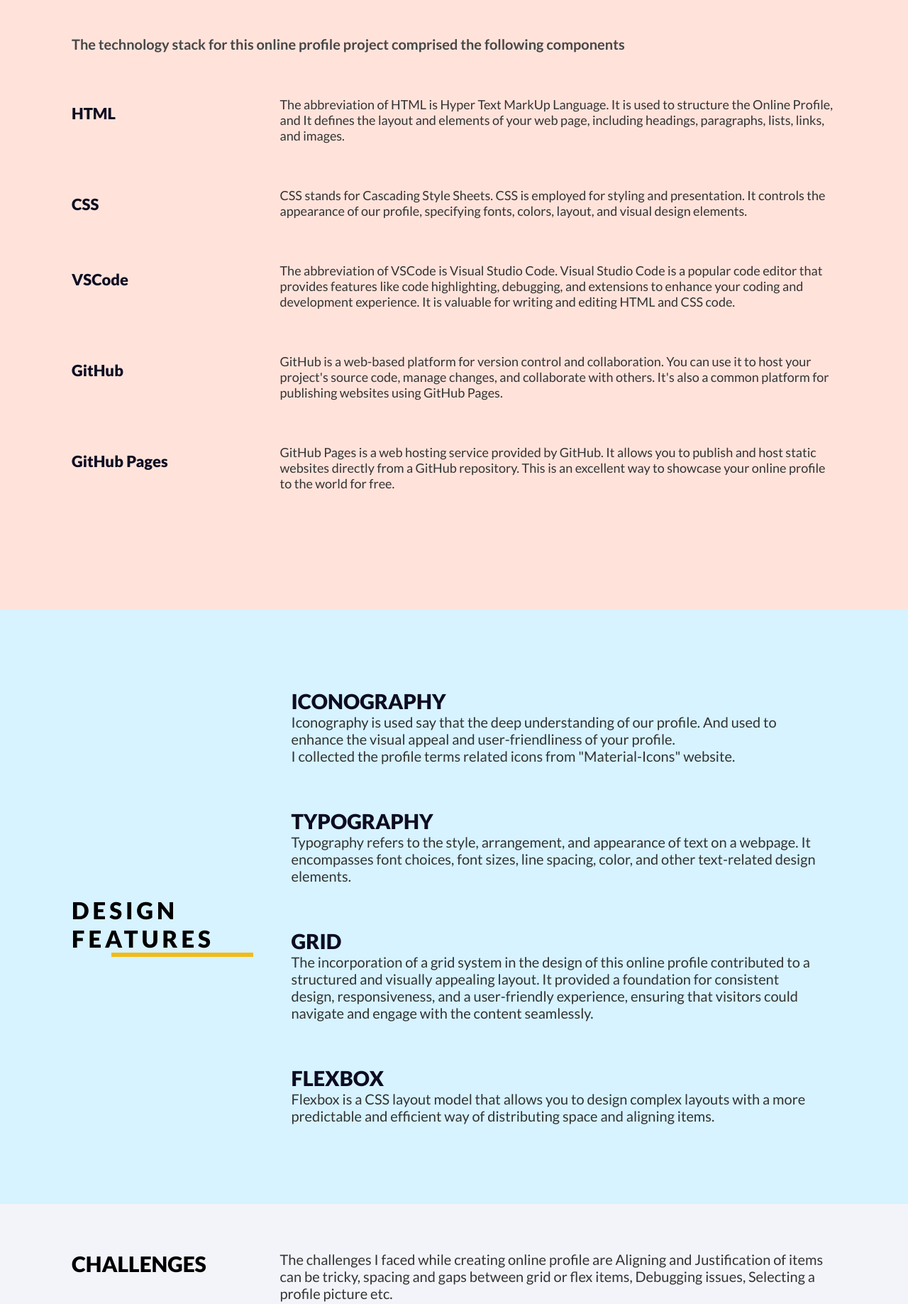
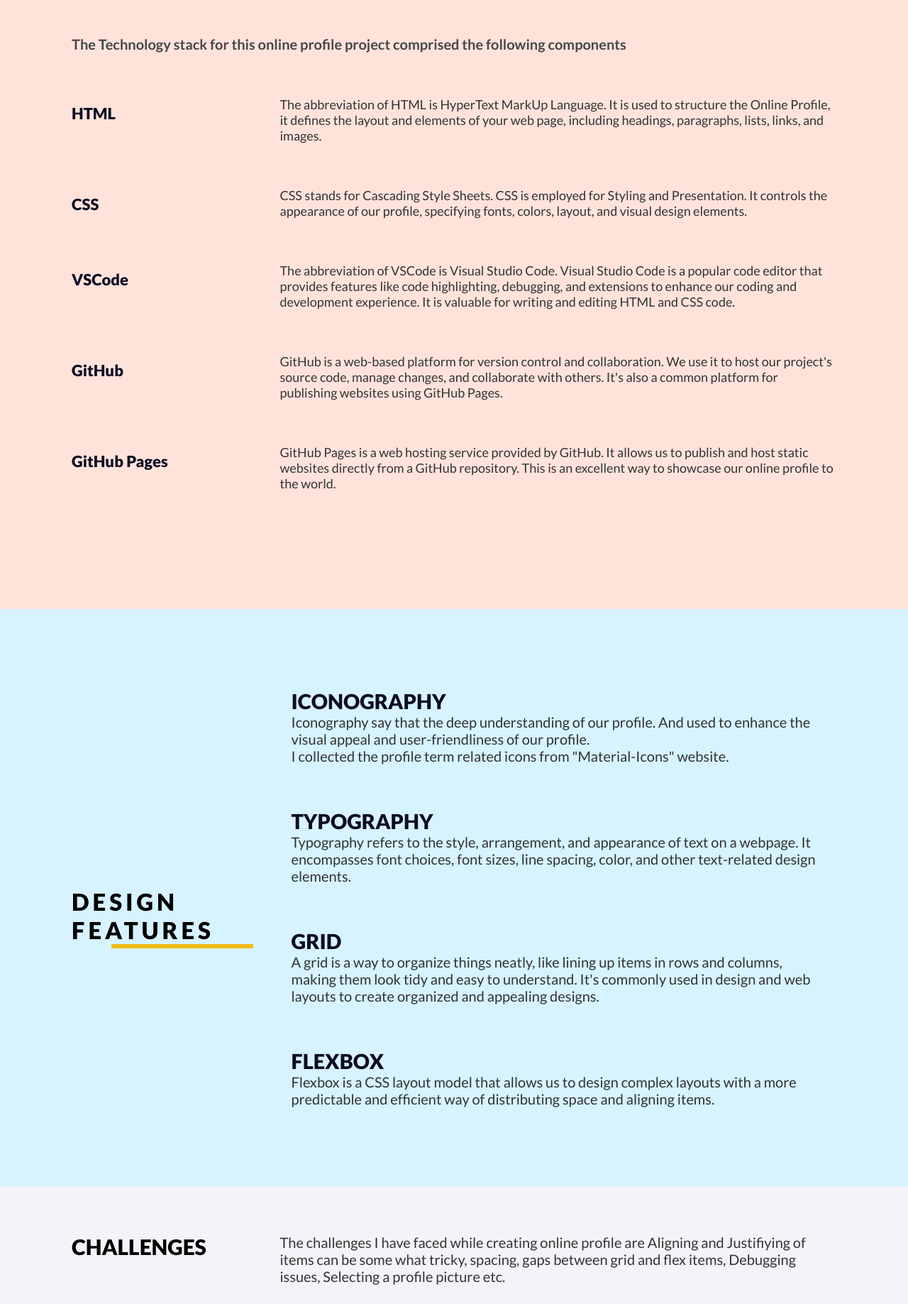
Before and after one commit to Ramya-brs/casestudy1, a plain HTML site: page index.html in a window 1280 px wide. Shown: the part 1580-3417 px from the top of the page at 71% size. Drawn offline with Linux system fonts and the light colour scheme.

Commit message:
Update index.html

```diff
--- a/index.html
+++ b/index.html
@@ -34,7 +34,7 @@
 					   <h3>Project Objective</h3>
 				    </div>
 				    <div class="column_9">
-					   <p>In this case study, we explore the journey of creating and optimizing an online profile for the purpose of establishing a strong online presence. This project aimed to strategically showcase my individual skills, certifications,Achievements and personal brand through a well-designed online profile. </p>
+					   <p>In this case study, I explore the journey of creating and optimizing an online profile for the purpose of establishing a strong online presence. This project aimed to strategically showcase my individual skills, certifications,Achievements and personal brand through a well-designed online profile. </p>
 				    </div>
 			    </div>
 		    </div>
@@ -49,7 +49,7 @@
 			<div class="row">
 				<div class="column_3">
 					<div class="latst_wrks_cntnt">
-                        <h5>The technology stack for this online profile project comprised the following components</h5>
+                        <h5>The Technology stack for this online profile project comprised the following components</h5>
 					</div>
 				</div>
 				<div class="row">
@@ -57,7 +57,7 @@
 						<h4>HTML<span></span></h4>
 					</div>
 					<div class="column_9">
-						<p>The abbreviation of HTML is Hyper Text MarkUp Language. It is used to structure the Online Profile, and It defines the layout and elements of your web page, including headings, paragraphs, lists, links, and images.</p>
+						<p>The abbreviation of HTML is HyperText MarkUp Language. It is used to structure the Online Profile, it defines the layout and elements of your web page, including headings, paragraphs, lists, links, and images.</p>
 					</div>
 				</div>
 				<div class="row">
@@ -65,7 +65,7 @@
 						<h4>CSS<span></span></h4>
 					</div>
 					<div class="column_9">
-						<p>CSS stands for Cascading Style Sheets. CSS is employed for styling and presentation. It controls the appearance of our profile, specifying fonts, colors, layout, and visual design elements.</p>
+						<p>CSS stands for Cascading Style Sheets. CSS is employed for Styling and Presentation. It controls the appearance of our profile, specifying fonts, colors, layout, and visual design elements.</p>
 					</div>
 				</div>
 				<div class="row">
@@ -73,7 +73,7 @@
 						<h4>VSCode<span></span></h4>
 					</div>
 					<div class="column_9">
-						<p>The abbreviation of VSCode is Visual Studio Code. Visual Studio Code is a popular code editor that provides features like code highlighting, debugging, and extensions to enhance your coding and development experience. It is valuable for writing and editing HTML and CSS code.</p>
+						<p>The abbreviation of VSCode is Visual Studio Code. Visual Studio Code is a popular code editor that provides features like code highlighting, debugging, and extensions to enhance our coding and development experience. It is valuable for writing and editing HTML and CSS code.</p>
 					</div>
 				</div>
 			    <div class="row">
@@ -81,7 +81,7 @@
 						<h4>GitHub<span></span></h4>
 					</div>
 					<div class="column_9">
-						<p>GitHub is a web-based platform for version control and collaboration. You can use it to host your project's source code, manage changes, and collaborate with others. It's also a common platform for publishing websites using GitHub Pages.</p>
+						<p>GitHub is a web-based platform for version control and collaboration. We use it to host our project's source code, manage changes, and collaborate with others. It's also a common platform for publishing websites using GitHub Pages.</p>
 					</div>
 				</div>
 				<div class="row">
@@ -89,7 +89,7 @@
 						<h4>GitHub Pages<span></span></h4>
 					</div>
 					<div class="column_9">
-						<p>GitHub Pages is a web hosting service provided by GitHub. It allows you to publish and host static websites directly from a GitHub repository. This is an excellent way to showcase your online profile to the world for free.</p>
+						<p>GitHub Pages is a web hosting service provided by GitHub. It allows us to publish and host static websites directly from a GitHub repository. This is an excellent way to showcase our online profile to the world.</p>
 					</div>
 				</div>
             </div>
@@ -107,7 +107,7 @@
 					<div class="row">
 						<div class="column_12">
 							<h3>Iconography</h3>
-							<p>Iconography is used say that the deep understanding of our profile. And used to enhance the visual appeal and user-friendliness of your profile.<br>I collected the profile terms related icons from "Material-Icons" website.</br></p>
+							<p>Iconography say that the deep understanding of our profile. And used to enhance the visual appeal and user-friendliness of our profile.<br>I collected the profile term related icons from "Material-Icons" website.</br></p>
 						</div>
 					</div>
 					<div class="row">
@@ -119,13 +119,13 @@
 					<div class="row">
 						<div class="column_12">
 							<h3>Grid</h3>
-							<p>The incorporation of a grid system in the design of this online profile contributed to a structured and visually appealing layout. It provided a foundation for consistent design, responsiveness, and a user-friendly experience, ensuring that visitors could navigate and engage with the content seamlessly.</p>
+							<p>A grid is a way to organize things neatly, like lining up items in rows and columns, making them look tidy and easy to understand. It's commonly used in design and web layouts to create organized and appealing designs.</p>
 						</div>
 					</div>
 					<div class="row">
 						<div class="column_12">
 							<h3>FlexBox</h3>
-							<p>Flexbox is a CSS layout model that allows you to design complex layouts with a more predictable and efficient way of distributing space and aligning items. </p>
+							<p>Flexbox is a CSS layout model that allows us to design complex layouts with a more predictable and efficient way of distributing space and aligning items. </p>
 						</div>
 					</div>
 				</div>
@@ -142,7 +142,7 @@
 					<h3>Challenges</h3>
 				</div>
 				<div class="column_9">
-					<p>The challenges I faced while creating online profile are Aligning and Justification of items can be tricky, spacing and gaps between grid or flex items, Debugging issues, Selecting a profile picture etc.</p>
+					<p>The challenges I have faced while creating online profile are Aligning and Justifiying of items can be some what tricky, spacing, gaps between grid and flex items, Debugging issues, Selecting a profile picture etc.</p>
 				</div>
 			</div>
 		</div>
@@ -157,7 +157,7 @@
 					<h3>Solutions</h3>
 				</div>
 				<div class="column_9">
-					<p>I slowly overcome my challenges by practicing and learning important concepts like grid and flexbox. And I Learn how to use the gap property in CSS Grid and Flexbox to control spacing.</p>
+					<p>I slowly overcome my challenges by learning and practicing important concepts like grid and flexbox. And I also Learn how to use the gap property in CSS Grid and Flexbox to control spacing.</p>
 				</div>
 			</div>
 		</div>
```
